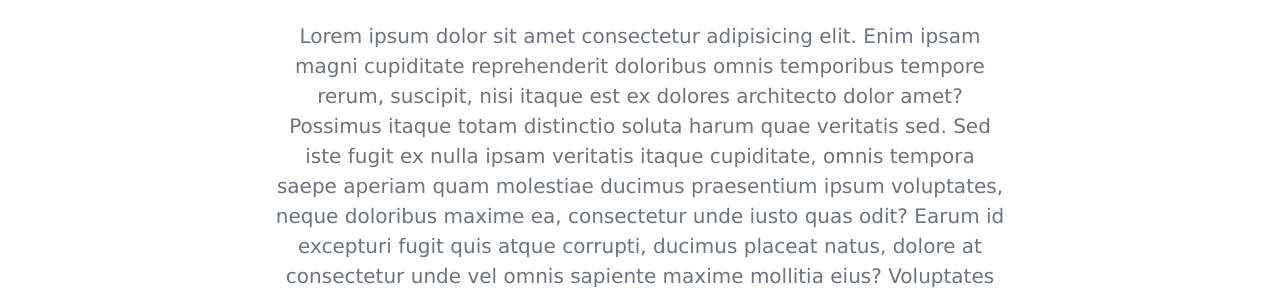
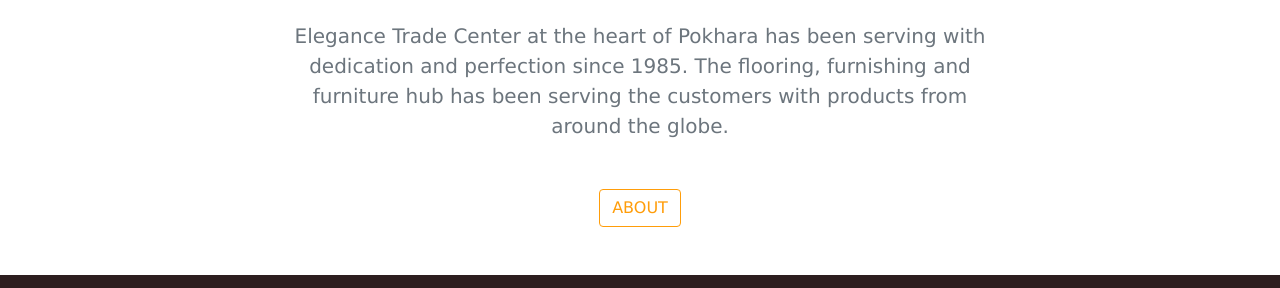
Before and after one commit to sachmb/gatsby-etc-project, a Gatsby site: page /about in a window 1280 px wide. Shown: the part 666-954 px from the top of the page. Built offline with nearby package versions, Linux system fonts and the light colour scheme; Gatsby itself is replaced by a stand-in of ours.

Commit message:
edited the info page

```diff
--- a/src/components/Home/info.js
+++ b/src/components/Home/info.js
@@ -9,17 +9,7 @@ export default function info() {
         <div className="row">
           <div className="col-10 col-sm-8 mx-auto text-center">
             <p className="lead text-muted mb-5">
-              Lorem ipsum dolor sit amet consectetur adipisicing elit.
-              Enim ipsam magni cupiditate reprehenderit doloribus omnis
-              temporibus tempore rerum, suscipit, nisi itaque est ex dolores
-              architecto dolor amet? Possimus itaque totam distinctio soluta
-              harum quae veritatis sed. Sed iste fugit ex nulla ipsam veritatis
-              itaque cupiditate, omnis tempora saepe aperiam quam molestiae ducimus
-              praesentium ipsum voluptates, neque doloribus maxime ea, consectetur
-              unde iusto quas odit? Earum id excepturi fugit quis atque corrupti,
-               ducimus placeat natus, dolore at consectetur unde vel omnis sapiente
-               maxime mollitia eius? Voluptates quaerat omnis quidem maiores unde iste,
-               nulla sit tempore distinctio! Totam cum architecto corrupti odit?
+              Elegance Trade Center at the heart of Pokhara has been serving with dedication and perfection since 1985. The flooring, furnishing and furniture hub has been serving the customers with products from around the globe.
             </p>
             <Link to="/about">
               <button className="btn text-uppercase btn-yellow">
```
